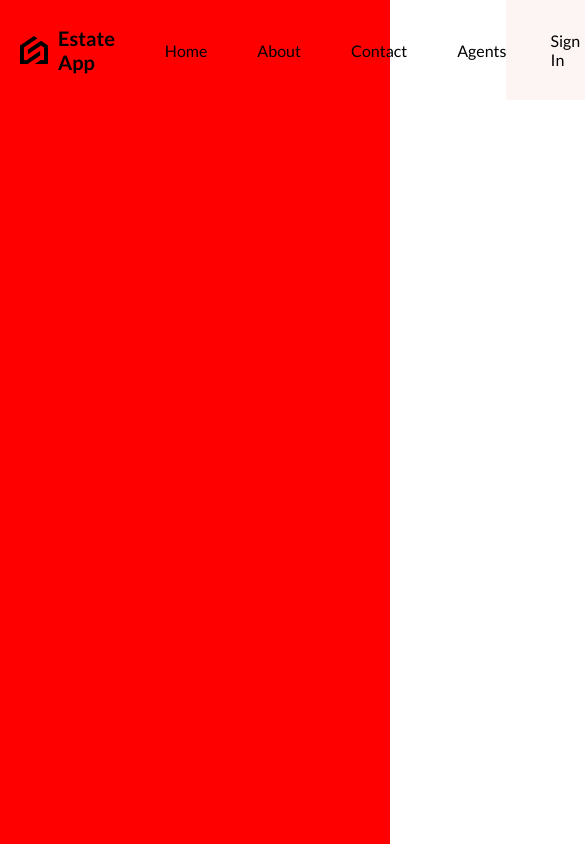
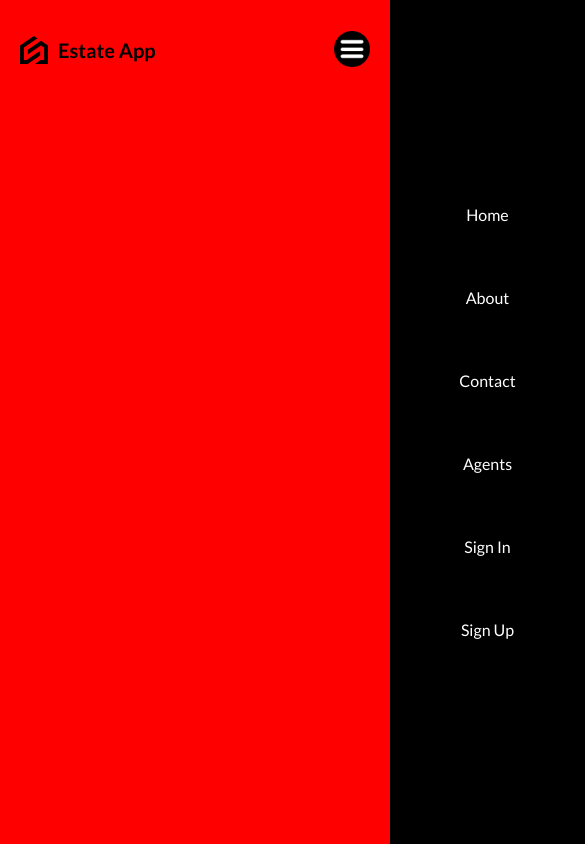
Before and after one commit to sergey87chuvasov/-Estate-Booking-System-, a React (Vite) app: page / in a window 390 px wide. Shown: the top 844 px of the page, 585 px wide, since content can reach past the window. Built offline with nearby package versions, Linux system fonts and the light colour scheme.

Commit message:
added hamburger menu

```diff
--- a/src/components/navbar/Navbar.jsx
+++ b/src/components/navbar/Navbar.jsx
@@ -1,6 +1,8 @@
 import './Navbar.scss';
+import { useState } from 'react';
 
 function Navbar() {
+  const [open, setOpen] = useState(false);
   return (
     <nav>
       <div className='left'>
@@ -18,6 +20,21 @@
         <a className='register' href='/'>
           Sign Up
         </a>
+        <div className='menuIcon'>
+          <img
+            src='/menu.png'
+            alt='burger'
+            onClick={() => setOpen((prev) => !prev)}
+          />
+        </div>
+        <div className={open ? 'menu active' : 'menu'}>
+          <a href='/'>Home</a>
+          <a href='/'>About</a>
+          <a href='/'>Contact</a>
+          <a href='/'>Agents</a>
+          <a href='/'>Sign In</a>
+          <a href='/'>Sign Up</a>
+        </div>
       </div>
     </nav>
   );
--- a/src/components/navbar/Navbar.scss
+++ b/src/components/navbar/Navbar.scss
@@ -1,3 +1,5 @@
+@import '../../responsive.scss';
+
 nav {
   display: flex;
   justify-content: space-between;
@@ -6,6 +8,10 @@
 
   a {
     transition: all 0.4s ease;
+
+    @include sm {
+      display: none;
+    }
 
     &:hover {
       scale: 1.05;
@@ -28,6 +34,16 @@
       img {
         width: 28px;
       }
+
+      span {
+        @include md {
+          display: none;
+        }
+
+        @include sm {
+          display: initial;
+        }
+      }
     }
   }
 
@@ -39,6 +55,10 @@
     background-color: #fcf5f3;
     height: 100%;
 
+    @include md {
+      background-color: transparent;
+    }
+
     a {
       padding: 12px 24px;
       margin: 20px;
@@ -47,5 +67,45 @@
     .register {
       background-color: #fece51;
     }
+
+    .menuIcon {
+      display: none;
+      z-index: 100;
+
+      img {
+        width: 36px;
+        height: 36px;
+        cursor: pointer;
+      }
+
+      @include sm {
+        display: initial;
+      }
+    }
+
+    .menu {
+      position: absolute;
+      top: 0;
+      right: -50%;
+      background-color: black;
+      color: white;
+      height: 100vh;
+      width: 50%;
+      transition: all 1s ease;
+      display: flex;
+      flex-direction: column;
+      align-items: center;
+      justify-content: center;
+
+      &.active {
+        right: 0;
+      }
+
+      @include sm {
+        a {
+          display: initial;
+        }
+      }
+    }
   }
 }
```
